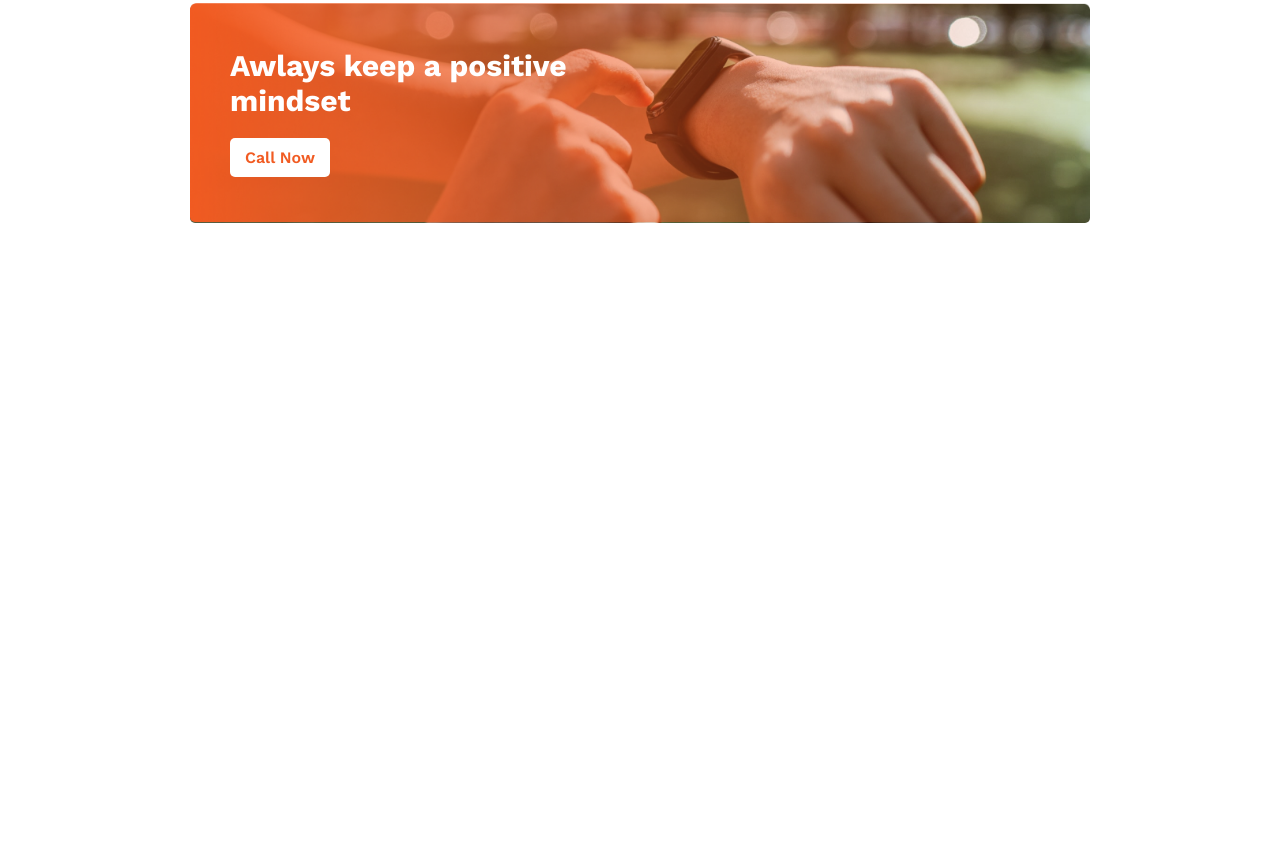
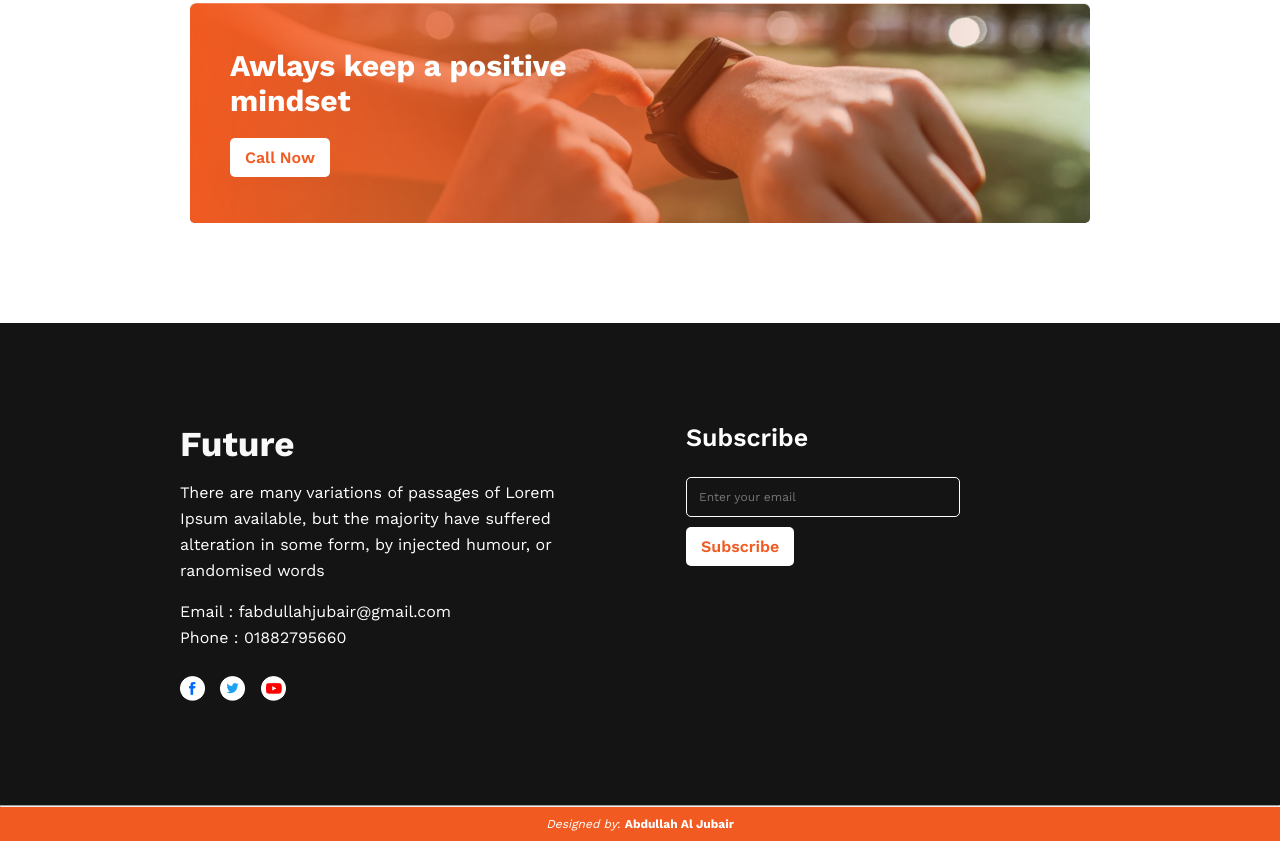
Before and after one commit to AbdullahAlJubair/new-me, a plain HTML site: page index.html in a window 1280 px wide. Shown: the part 1827-2668 px from the top of the page. Before the commit the page ends 2150 px from the top, so only its background shows below. Drawn offline with nearby package versions, Linux system fonts and the light colour scheme.

Commit message:
completed full Project with Revision

```diff
--- a/index.html
+++ b/index.html
@@ -78,16 +78,41 @@
                 </div>
             </div>
         </section>
-        <section class="newsletter">
+        <section class="newsletter"> <!---Newsletter Section-->
             <div class="newsletter-container">
                 <h4 class="news-title">Awlays keep a positive mindset</h4>
                 <button class="secondary-btn">Call Now</button>
             </div>
         </section>
-
     </main>
     <footer>
+        <section class="footer"> <!--Footer Section-->
+            <div class="footer-column">
+                <h3 class="footer-title">Future</h3>
+                <p class="footer-text">
+                    There are many variations of passages of Lorem Ipsum available, but the majority have suffered alteration in some form, by injected humour, or randomised words
+                </p>
+                <div class="footer-text-info">
+                    <p>Email : fabdullahjubair@gmail.com</p>
+                    <p>Phone : 01882795660</p>
+                </div>
 
+                <div class="social-icon">
+                    <img src="images/icons/fb.png" alt="">
+                    <img src="images/icons/twitter.png" alt="">
+                    <img src="images/icons/youtube.png" alt="">
+                </div>
+            </div>
+            <div class="footer-column">
+                <h5 class="footer-contact-title">Subscribe</h5>
+                <input type="email" name="" id="" placeholder="Enter your email">
+                <button type="submit" class="secondary-btn">Subscribe</button>
+            </div>
+        </section>
+        <hr>
+        <div class="footer-credit"> <!--Footer Credit-->
+            <p><em>Designed by</em>: <strong>Abdullah Al Jubair</strong></p>
+        </div>
     </footer>
 </body>
 </html>
--- a/styles.css
+++ b/styles.css
@@ -41,6 +41,8 @@
     border: 0;
     padding: 15px;
     cursor: pointer;
+    position: absolute;
+    right: 0;
 }
 /*About Section*/
 .about {
@@ -82,7 +84,7 @@ ul>.profile-info-list{
 }
 /*Planning Section*/
 .plan {
-    padding: 50px 150px;
+    padding: 50px 200px;
 }
 .plan-title {
     color: #151414;
@@ -110,7 +112,7 @@ ul>.profile-info-list{
     font-size: 16px;
     font-weight: 500;
 }
-/*M\Newsletter Section*/
+/*Newsletter Section*/
 .newsletter {
     width: 900px;
     height: 220px;
@@ -121,7 +123,7 @@ ul>.profile-info-list{
     border-radius: 5px;
 }
 .newsletter-container {
-    padding: 45px 40px;
+    padding: 45.5px 40px;
     background-image: url('images/gradient2.png');
     background-repeat: no-repeat;
     background-size: cover;
@@ -134,7 +136,7 @@ ul>.profile-info-list{
     font-weight: 700;
     margin-bottom: 20px;
 }
-.newsletter .secondary-btn {
+.secondary-btn {
     border-radius: 5px;
     background: #FFF;
     color: #F15B22;
@@ -144,3 +146,68 @@ ul>.profile-info-list{
     font-weight: 600;
     cursor: pointer;
 }
+/*Footer Section*/
+.footer {
+    display: flex;
+    padding: 100px 180px;
+    background-color: #151414;
+    justify-content: space-between;
+}
+.footer-column {
+    width: 45%;
+}
+.footer-title {
+    color: #F8F8F8;
+    font-size: 35px;
+    font-weight: 700;
+    margin-bottom: 15px;
+}
+p.footer-text {
+    color: #FFF;
+    font-size: 16px;
+    font-weight: 400;
+    line-height: 26px; /* 162.5% */
+    margin-bottom: 15px;
+}
+.footer-text-info {
+    color: #FFF;
+    font-size: 16px;
+    font-weight: 400;
+    line-height: 26px; /* 162.5% */
+    margin-bottom: 25px;
+}
+.social-icon img {
+    width: 25px;
+    height: 25px;
+    margin-right: 10px;
+    cursor: pointer;
+}
+.footer-contact-title {
+    color: #FFF;
+    font-size: 25px;
+    font-weight: 600;
+    margin-bottom: 25px;
+}
+.footer-column input, button {
+    display: block;
+}
+.footer-column input {
+    padding: 12px;
+    font-size: 12px;
+    width: 60%;
+    margin-bottom: 10px;
+    background-color: transparent;
+    border: 1px solid #fff;
+    border-radius: 5px;
+    color: #FFF;
+}
+.footer-credit {
+    color: #fff;
+    font-size: 12px;
+    text-align: center;
+    padding: 10px 0;
+    background-color: #F15B22;
+}
+.footer-credit > p > strong {
+    cursor: pointer;
+}
```
